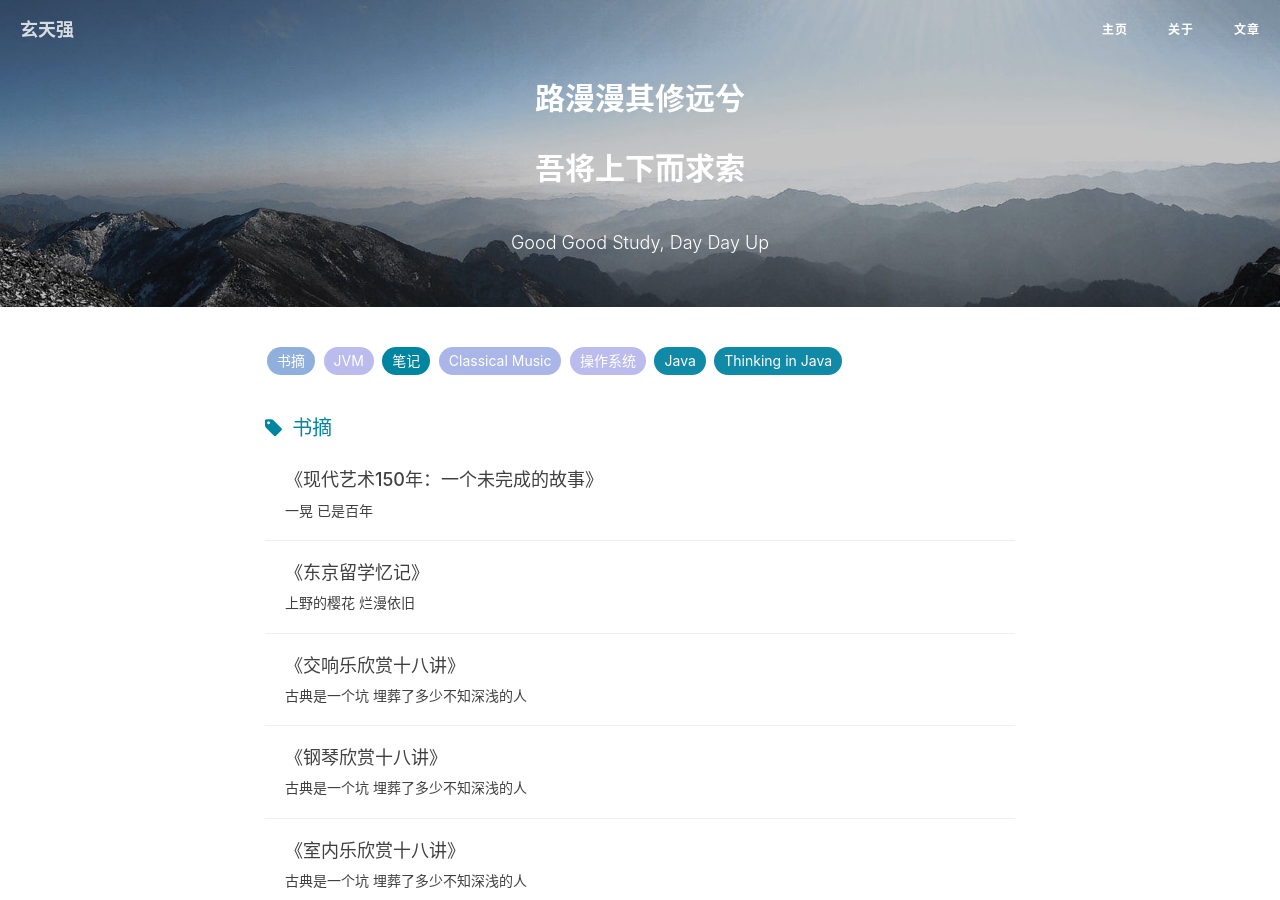
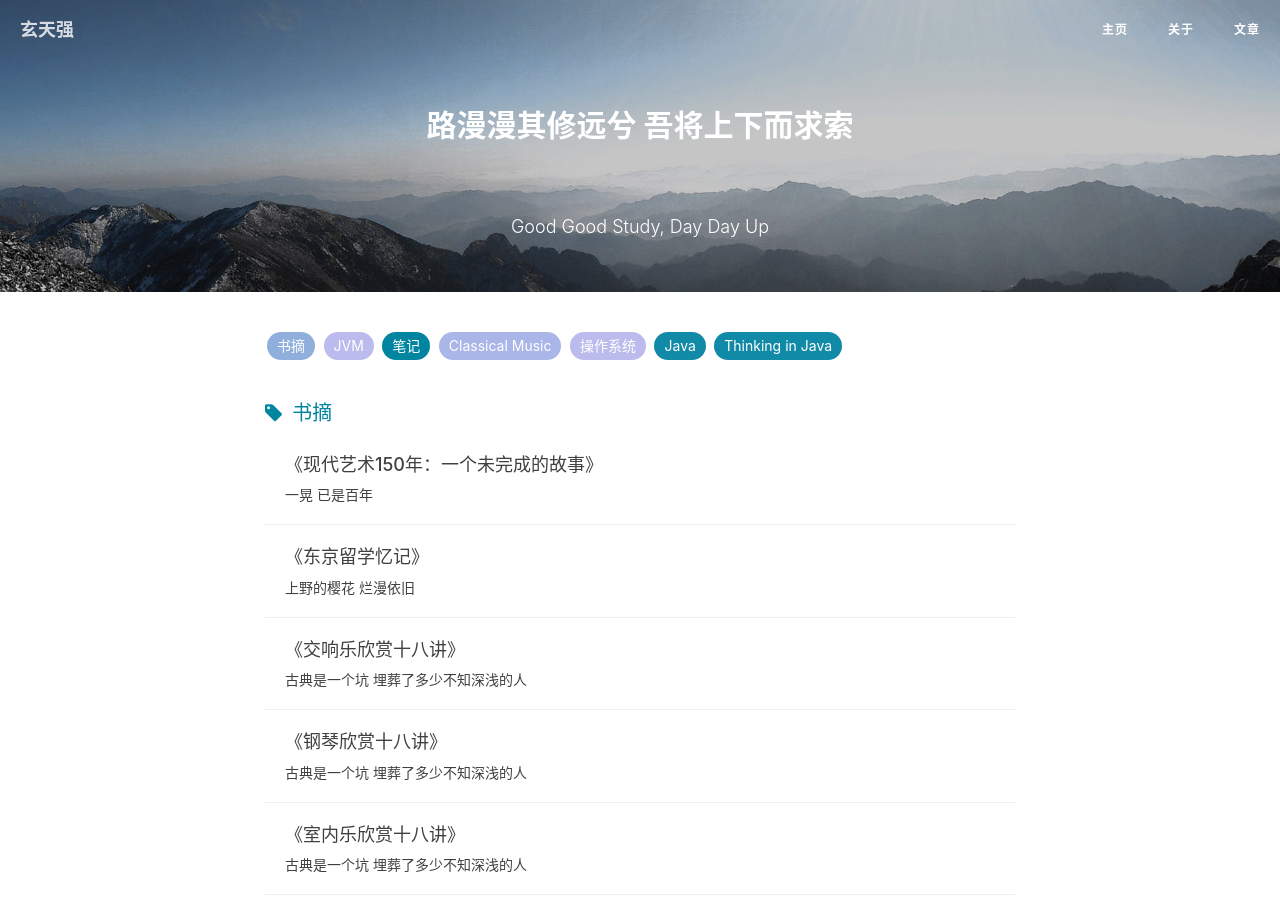
Before and after one commit to sophon250/sophon250.github.io, a Jekyll site: the page built from 文章.html, in a window 1280 px wide and 900 px high. Built offline with Jekyll 4.4.1, drawn with Linux system fonts in a browser that asks for light colours; nearby versions of some CDN libraries; comment, search, counter and statistics services are not loaded.

Commit message:
font-size 30px

```diff
--- a/文章.html
+++ b/文章.html
@@ -15,8 +15,10 @@
                     <h1>{% if page.title %}{{ page.title }}{% else %}{{ site.title }}{% endif %}</h1>
 					-->
 					<br/>
-					<h1 style="font-size:30px">路漫漫其修远兮</h1><br/>
-					<h1 style="font-size:30px">吾将上下而求索</h1><br/>
+					<br/>
+					<h1 style="font-size:30px">路漫漫其修远兮&nbsp;吾将上下而求索</h1>
+					<br/>
+					<br/>
                     <span class="subheading">{{ page.description }}</span>
 
                 </div>
```
